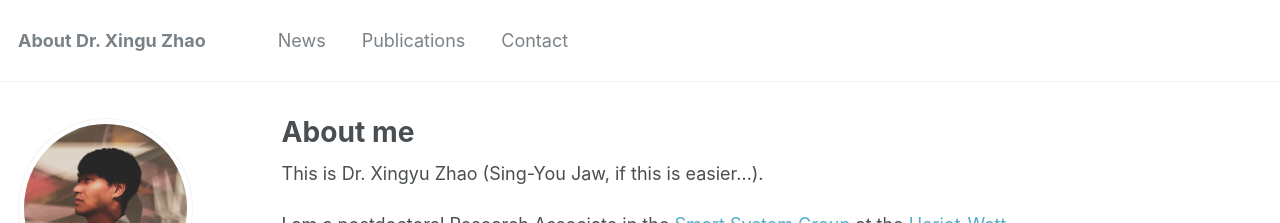
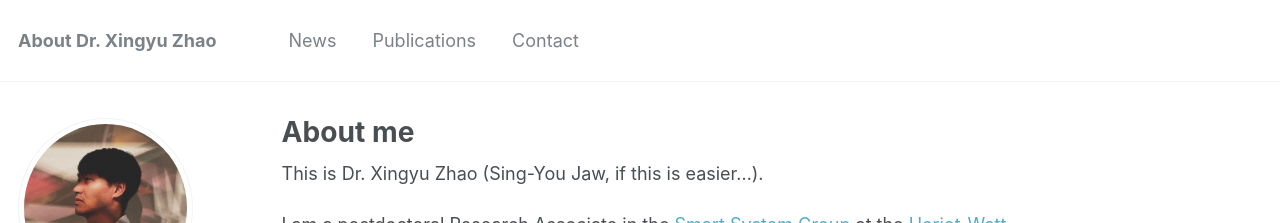
Before and after one commit to x-y-zhao/x-y-zhao.github.io, a Jekyll site: the page built from _pages/about.md, in a window 1280 px wide. Shown: the top 223 px of the page. Built offline with Jekyll 4.4.1, drawn with Linux system fonts in a browser that asks for light colours; some web fonts are replaced.

Commit message:
Update _config.yml

```diff
--- a/_config.yml
+++ b/_config.yml
@@ -7,7 +7,7 @@
 
 # Site Settings
 locale                   : "en-UK"
-title                    : "About Dr. Xingu Zhao"
+title                    : "About Dr. Xingyu Zhao"
 title_separator          : "-"
 name                     : &name "Xingyu Zhao (赵星宇)"
 description              : &description "Research Associate at Heriot-Watt University"
```
